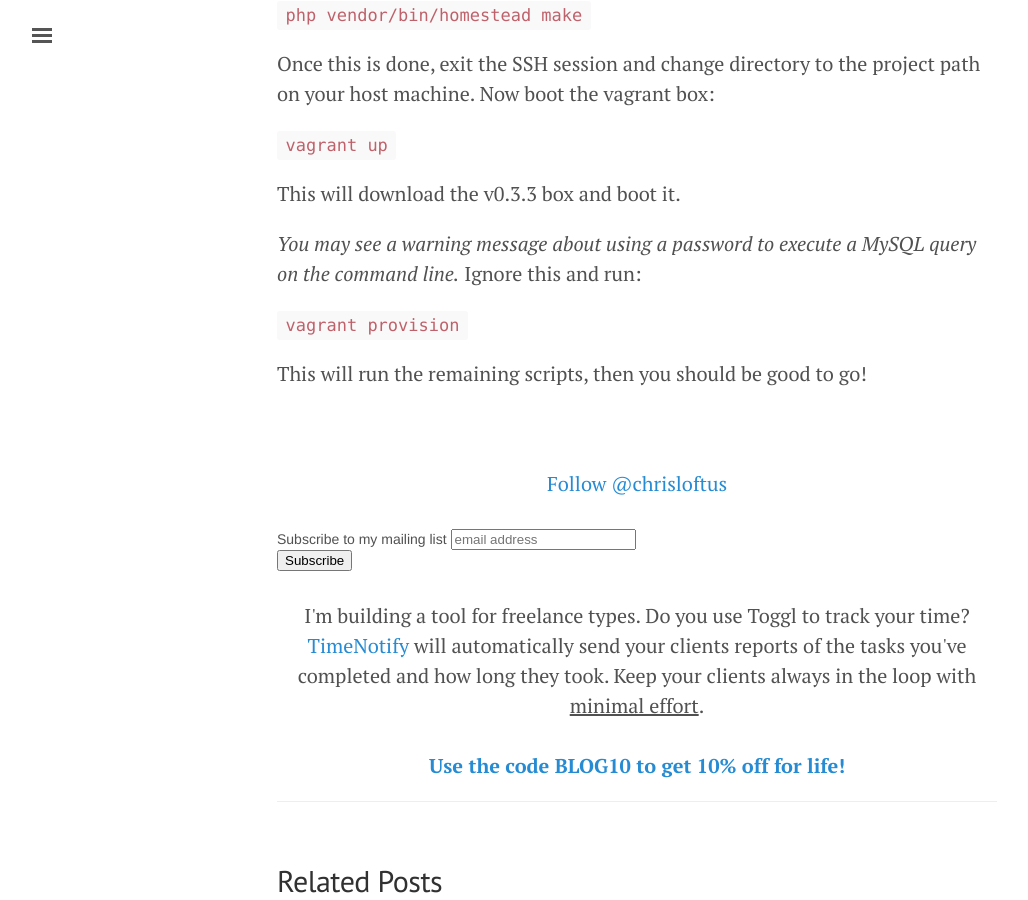
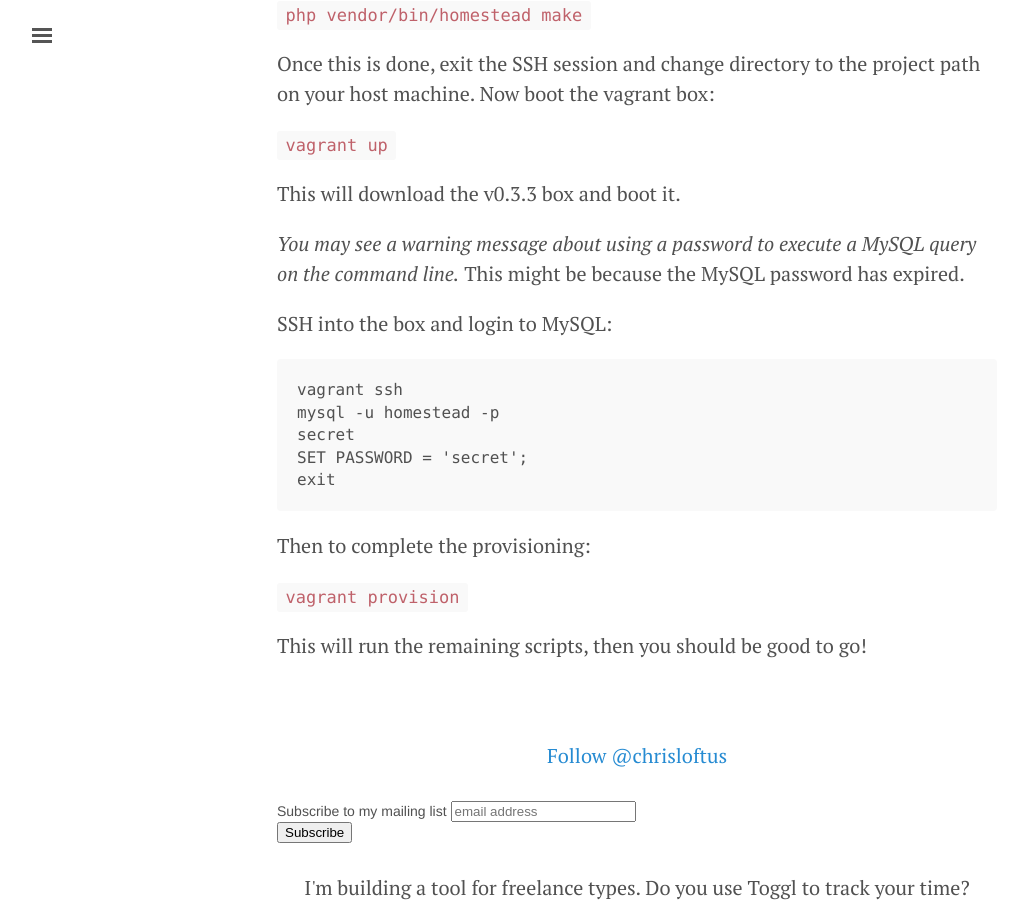
Before and after one commit to chrisloftus/chrisloftus.github.io, a Jekyll site: the page built from _posts/2017-01-24-simple-way-to-install-laravel-homestead-for-a-php56-project.md, in a window 1280 px wide and 900 px high, scrolled down 810 px. Shown: the whole window, without its empty margins (3-1031 px from the left). Built offline with Jekyll 4.4.1, drawn with Linux system fonts in a browser that asks for light colours; comment, search, counter and statistics services are not loaded.

Commit message:
Updated Homestead post

````diff
--- a/_posts/2017-01-24-simple-way-to-install-laravel-homestead-for-a-php56-project.md
+++ b/_posts/2017-01-24-simple-way-to-install-laravel-homestead-for-a-php56-project.md
@@ -35,7 +35,19 @@ on your host machine. Now boot the vagrant box:
 This will download the v0.3.3 box and boot it.
 
 *You may see a warning message about using a password to execute a MySQL query
-on the command line.* Ignore this and run:
+on the command line.* This might be because the MySQL password has expired.
+
+SSH into the box and login to MySQL:
+
+```
+vagrant ssh
+mysql -u homestead -p
+secret
+SET PASSWORD = 'secret';
+exit
+```
+
+Then to complete the provisioning:
 
 `vagrant provision`
 
````
